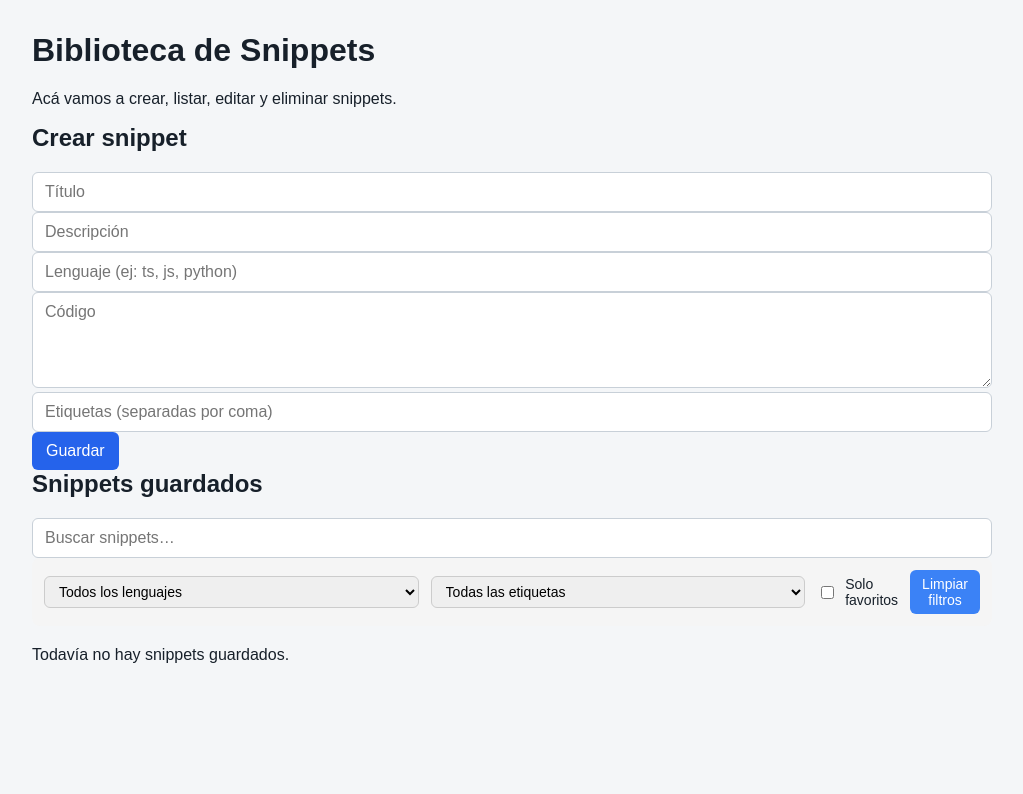
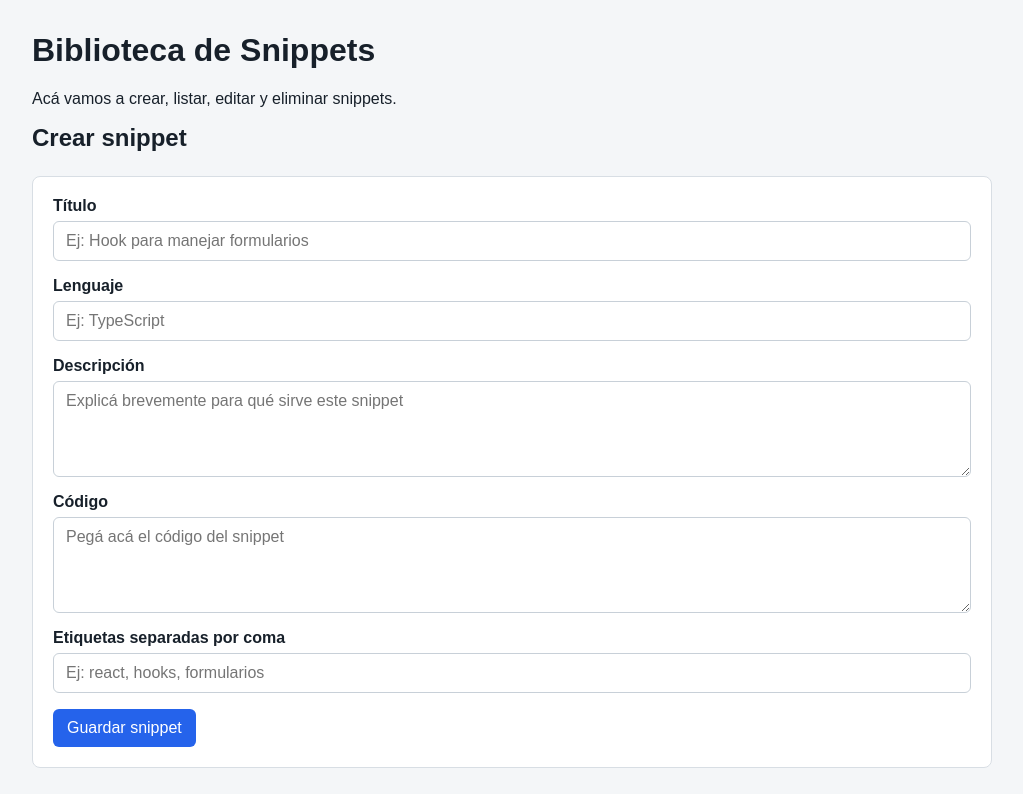
Before and after one commit to matiasfauda23/Proyecto-3-snippets-nextjs-migracion, a Next.js app: page / in a window 1280 px wide. Shown: the top 794 px of the page, without its empty margins (128-1151 px from the left). Built offline with nearby package versions, Linux system fonts and the light colour scheme.

Commit message:
fix: recreated a styles from original project

```diff
--- a/features/snippets/components/SearchBar.tsx
+++ b/features/snippets/components/SearchBar.tsx
@@ -13,12 +13,30 @@ export function SearchBar({ query, onQueryChange }: SearchBarProps) {
   }
 
   return (
-    <input
-      type="search"
-      value={query}
-      onChange={handleChange}
-      placeholder="Buscar snippets…"
-      aria-label="Buscar snippets"
-    />
+    <div className="search-bar">
+      <label htmlFor="snippet-search" className="search-bar__label">
+        Buscar snippets
+      </label>
+      <div className="search-bar__input-wrapper">
+        <input
+          id="snippet-search"
+          type="search"
+          className="search-bar__input"
+          placeholder="Buscar por título, descripción, código o etiqueta..."
+          value={query}
+          onChange={handleChange}
+        />
+        {query && (
+          <button
+            type="button"
+            className="search-bar__clear"
+            onClick={() => onQueryChange("")}
+            aria-label="Limpiar búsqueda"
+          >
+            ✕
+          </button>
+        )}
+      </div>
+    </div>
   );
 }
--- a/features/snippets/components/SnippetForm.tsx
+++ b/features/snippets/components/SnippetForm.tsx
@@ -1,120 +1,141 @@
 "use client";
 
-import { useState, type ChangeEvent, type SubmitEvent } from "react";
+import { useState, type SubmitEvent } from "react";
 import { useSnippetsStore } from "../store/store";
-import type { Snippet } from "../store/types";
+import type { Snippet, SnippetFormData } from "../store/types";
+import {
+  createSnippetFromForm,
+  updateSnippetFromForm,
+  validateSnippetForm,
+} from "../utils";
 
 type SnippetFormProps = {
   snippetToEdit?: Snippet;
   onFinishEditingAction?: () => void;
 };
 
-export function SnippetForm({ snippetToEdit, onFinishEditingAction }: SnippetFormProps) {
+const initialFormData: SnippetFormData = {
+  title: "",
+  description: "",
+  language: "",
+  code: "",
+  tags: "",
+};
+
+function getInitialFormData(snippet?: Snippet): SnippetFormData {
+  if (!snippet) {
+    return initialFormData;
+  }
+
+  return {
+    title: snippet.title,
+    description: snippet.description,
+    language: snippet.language,
+    code: snippet.code,
+    tags: snippet.tags.join(", "),
+  };
+}
+
+export function SnippetForm({
+  snippetToEdit,
+  onFinishEditingAction,
+}: SnippetFormProps) {
   const addSnippet = useSnippetsStore((state) => state.addSnippet);
   const updateSnippet = useSnippetsStore((state) => state.updateSnippet);
 
-  const [title, setTitle] = useState(snippetToEdit?.title ?? "");
-  const [description, setDescription] = useState(snippetToEdit?.description ?? "");
-  const [language, setLanguage] = useState(snippetToEdit?.language ?? "");
-  const [code, setCode] = useState(snippetToEdit?.code ?? "");
-  const [tags, setTags] = useState(snippetToEdit?.tags.join(", ") ?? "");
+  const [formData, setFormData] = useState<SnippetFormData>(
+    getInitialFormData(snippetToEdit),
+  );
+  const [error, setError] = useState<string | null>(null);
 
   const isEditing = snippetToEdit !== undefined;
 
-  function resetForm() {
-    setTitle("");
-    setDescription("");
-    setLanguage("");
-    setCode("");
-    setTags("");
+  function updateField(field: keyof SnippetFormData, value: string) {
+    setFormData((previous) => ({ ...previous, [field]: value }));
   }
 
   function handleSubmit(event: SubmitEvent<HTMLFormElement>) {
     event.preventDefault();
 
-    const parsedTags = tags
-      .split(",")
-      .map((tag) => tag.trim())
-      .filter(Boolean);
+    const validationError = validateSnippetForm(formData);
 
-    if (isEditing) {
-      updateSnippet(snippetToEdit.id, {
-        title,
-        description,
-        language,
-        code,
-        tags: parsedTags,
-      });
+    if (validationError) {
+      setError(validationError);
+      return;
+    }
+
+    setError(null);
+
+    if (snippetToEdit) {
+      updateSnippet(
+        snippetToEdit.id,
+        updateSnippetFromForm(snippetToEdit, formData),
+      );
       onFinishEditingAction?.();
       return;
     }
 
-    const now = new Date().toISOString();
-
-    addSnippet({
-      id: crypto.randomUUID(),
-      title,
-      description,
-      language,
-      code,
-      tags: parsedTags,
-      favorite: false,
-      createdAt: now,
-      updatedAt: now,
-    });
-
-    resetForm();
-  }
-
-  function handleTitleChange(event: ChangeEvent<HTMLInputElement>) {
-    setTitle(event.target.value);
-  }
-
-  function handleDescriptionChange(event: ChangeEvent<HTMLInputElement>) {
-    setDescription(event.target.value);
-  }
-
-  function handleLanguageChange(event: ChangeEvent<HTMLInputElement>) {
-    setLanguage(event.target.value);
-  }
-
-  function handleCodeChange(event: ChangeEvent<HTMLTextAreaElement>) {
-    setCode(event.target.value);
-  }
-
-  function handleTagsChange(event: ChangeEvent<HTMLInputElement>) {
-    setTags(event.target.value);
+    addSnippet(createSnippetFromForm(formData));
+    setFormData(initialFormData);
   }
 
   return (
-    <form onSubmit={handleSubmit}>
+    <form className="snippet-form" onSubmit={handleSubmit}>
+      <label className="form-field">
+        <span>Título</span>
         <input
-        value={title}
-        onChange={handleTitleChange}
-        placeholder="Título"
+          type="text"
+          required
+          placeholder="Ej: Hook para manejar formularios"
+          value={formData.title}
+          onChange={(event) => updateField("title", event.target.value)}
         />
+      </label>
+
+      <label className="form-field">
+        <span>Lenguaje</span>
         <input
-        value={description}
-        onChange={handleDescriptionChange}
-        placeholder="Descripción"
+          type="text"
+          required
+          placeholder="Ej: TypeScript"
+          value={formData.language}
+          onChange={(event) => updateField("language", event.target.value)}
         />
+      </label>
+
+      <label className="form-field">
+        <span>Descripción</span>
+        <textarea
+          placeholder="Explicá brevemente para qué sirve este snippet"
+          value={formData.description}
+          onChange={(event) => updateField("description", event.target.value)}
+        />
+      </label>
+
+      <label className="form-field">
+        <span>Código</span>
+        <textarea
+          required
+          placeholder="Pegá acá el código del snippet"
+          value={formData.code}
+          onChange={(event) => updateField("code", event.target.value)}
+        />
+      </label>
+
+      <label className="form-field">
+        <span>Etiquetas separadas por coma</span>
         <input
-        value={language}
-        onChange={handleLanguageChange}
-        placeholder="Lenguaje (ej: ts, js, python)"
+          type="text"
+          placeholder="Ej: react, hooks, formularios"
+          value={formData.tags}
+          onChange={(event) => updateField("tags", event.target.value)}
         />
-      <textarea
-        value={code}
-        onChange={handleCodeChange}
-        placeholder="Código"
-      />
-      <input
-        value={tags}
-        onChange={handleTagsChange}
-        placeholder="Etiquetas (separadas por coma)"
-      />
+      </label>
+
+      {error && <p className="form-error">{error}</p>}
+
       <button type="submit">
-        {isEditing ? "Guardar cambios" : "Guardar"}
+        {isEditing ? "Guardar cambios" : "Guardar snippet"}
       </button>
     </form>
   );
--- a/features/snippets/utils.ts
+++ b/features/snippets/utils.ts
@@ -1,4 +1,64 @@
+import type { Snippet, SnippetFormData } from "./store/types";
+
+export function normalizeTags(tags: string): string[] {
+  return tags
+    .split(",")
+    .map((tag) => tag.trim())
+    .filter(Boolean);
+}
+
+export function createSnippetFromForm(data: SnippetFormData): Snippet {
+  const now = new Date().toISOString();
+
+  return {
+    id: crypto.randomUUID(),
+    title: data.title.trim(),
+    description: data.description.trim(),
+    language: data.language.trim(),
+    code: data.code.trim(),
+    tags: normalizeTags(data.tags),
+    favorite: false,
+    createdAt: now,
+    updatedAt: now,
+  };
+}
+
+export function updateSnippetFromForm(
+  snippet: Snippet,
+  data: SnippetFormData,
+): Snippet {
+  return {
+    ...snippet,
+    title: data.title.trim(),
+    description: data.description.trim(),
+    language: data.language.trim(),
+    code: data.code.trim(),
+    tags: normalizeTags(data.tags),
+    updatedAt: new Date().toISOString(),
+  };
+}
+
+export function validateSnippetForm(data: SnippetFormData): string | null {
+  if (!data.title.trim()) {
+    return "El título es obligatorio.";
+  }
+
+  if (!data.language.trim()) {
+    return "El lenguaje es obligatorio.";
+  }
+
+  if (!data.code.trim()) {
+    return "El código es obligatorio.";
+  }
+
+  return null;
+}
+
 export async function copyToClipboard(text: string): Promise<boolean> {
+  if (!navigator.clipboard?.writeText) {
+    return false;
+  }
+
   try {
     await navigator.clipboard.writeText(text);
     return true;
```
Also changed, not shown: features/snippets/store/types.ts (+8 -0 lines). Lines whose indentation alone changed are shown as unchanged.
